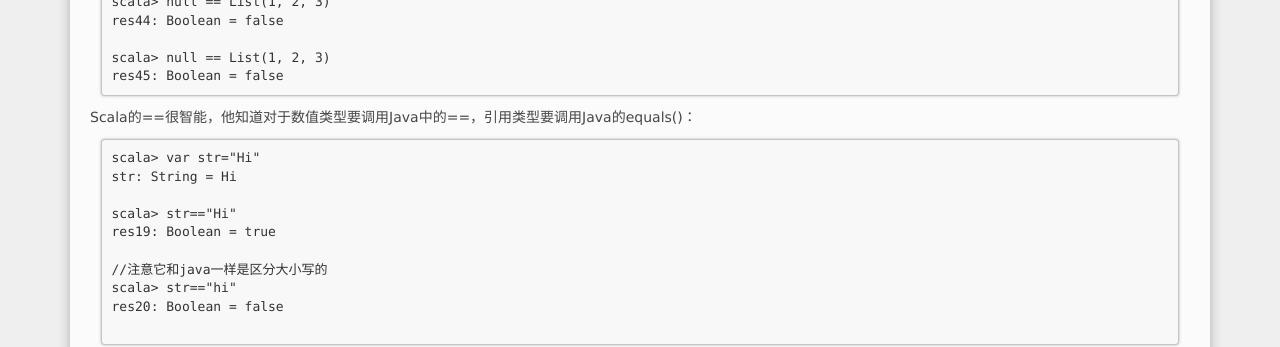
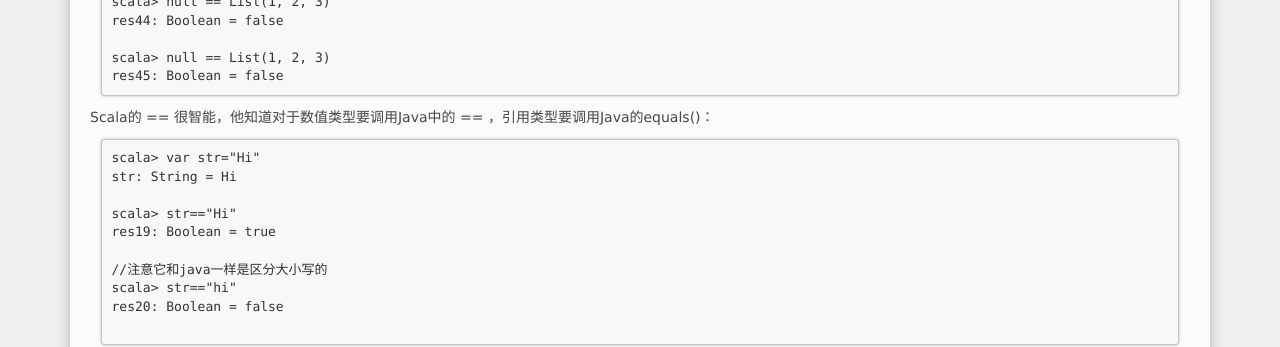
Before and after one commit to jackzhao29/jackzhao29.github.com, a Jekyll site: the page built from _posts/2015-06-12-Scala入门基础语法集合.md, in a window 1280 px wide and 900 px high, scrolled down 5141 px. Shown: the part 151-498 px from the top of the window. Built offline with Jekyll 4.4.1, drawn with Linux system fonts in a browser that asks for light colours; Markdown is read by kramdown in place of the engine named in the settings; comment, search, counter and statistics services are not loaded.

Commit message:
add blog

````diff
--- a/_posts/2015-06-12-Scala入门基础语法集合.md
+++ b/_posts/2015-06-12-Scala入门基础语法集合.md
@@ -290,7 +290,7 @@
 scala> null == List(1, 2, 3)
 res45: Boolean = false
 ```
-Scala的==很智能，他知道对于数值类型要调用Java中的==，引用类型要调用Java的equals()：
+Scala的 == 很智能，他知道对于数值类型要调用Java中的 == ，引用类型要调用Java的equals()：
 
 ```
 scala> var str="Hi"
@@ -390,7 +390,7 @@
 ```
 当你定义了greet()函数，解释器会回应一个greet: ()Unit。空白的括号说明函数不带参数。Unit 是 greet 的结果类型，Unit 的结果类型指的是函数没有返回有用的值。Scala 的 Unit 类型比较接近 Java 的 void 类型，而且实际上 Java 里 每一个返回 void 的方法都被映射为 Scala 里返回 Unit 的方法。
 
-总结：
+==总结：==
 
 * 函数体没有像Java那样放在{}里，Scala 中的一条语句其实是一个表达式
 * 如果函数体只包含一条表达式，则可以省略{}
````
